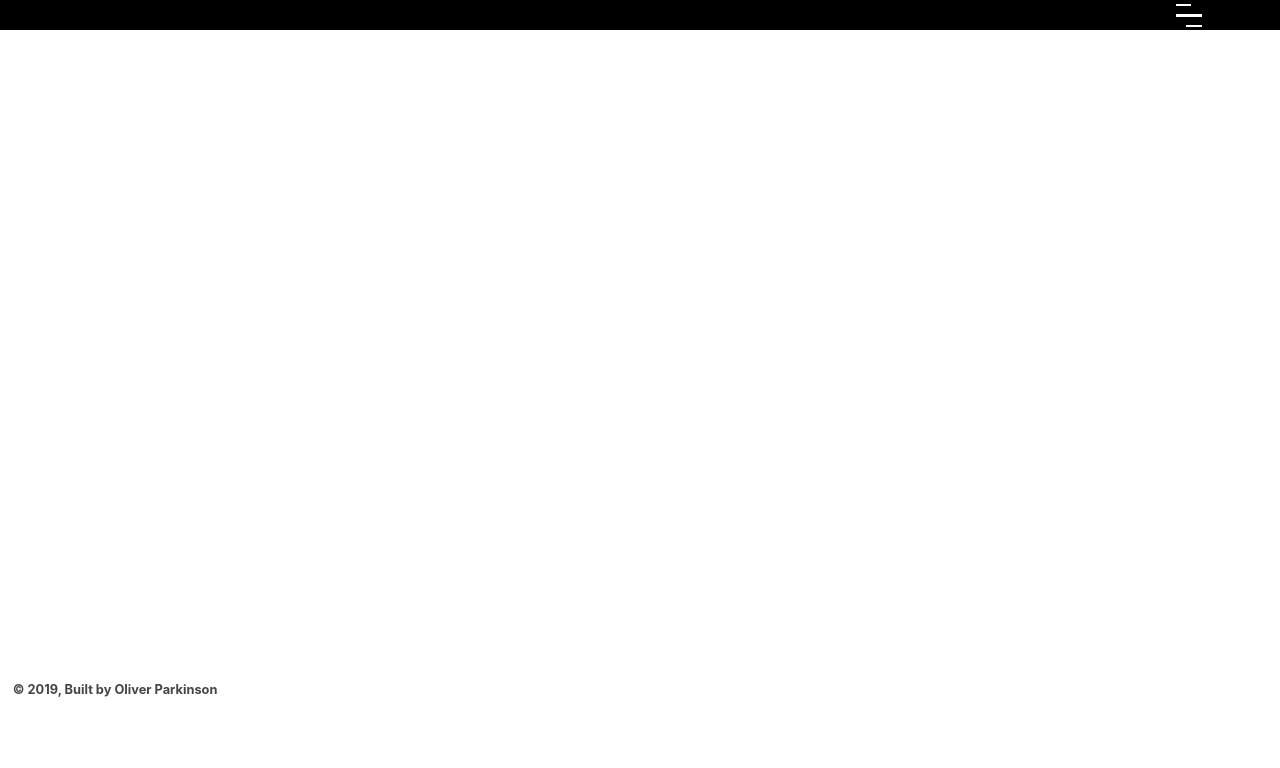
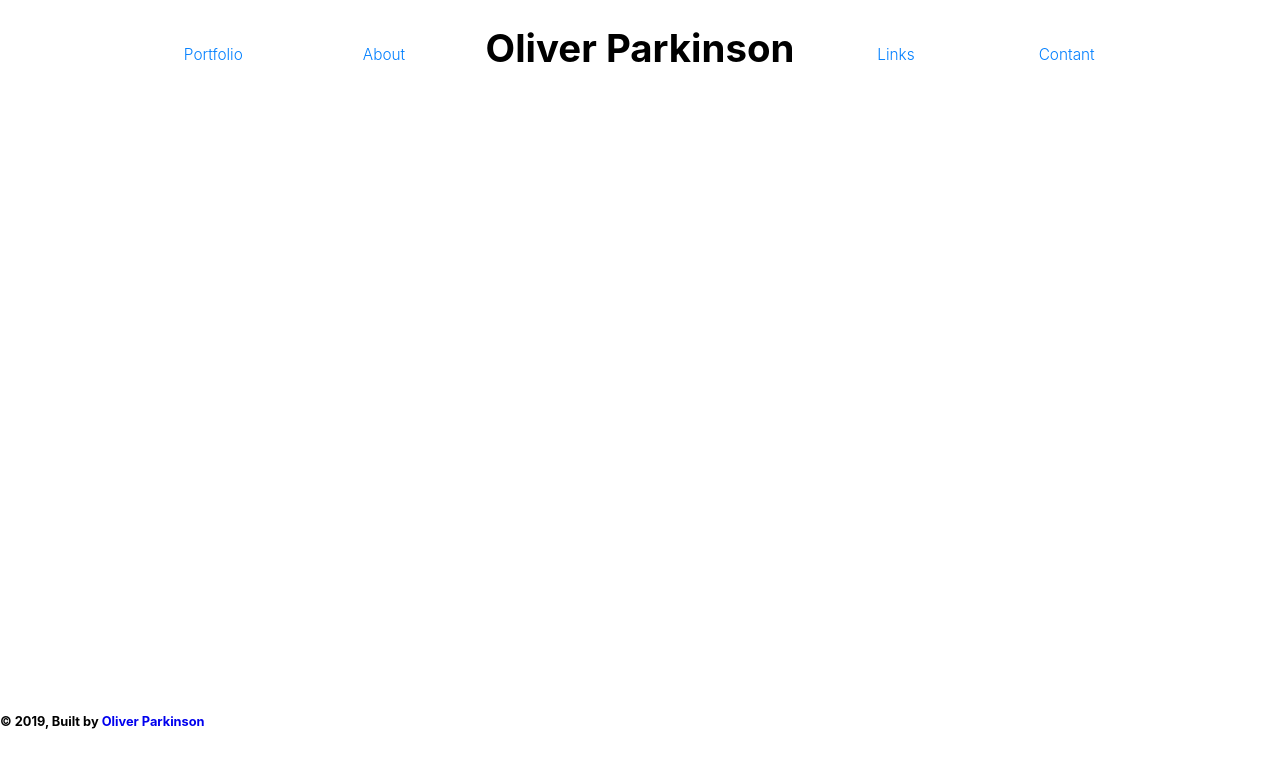
Before and after one commit to OJPARKINSON/ojparkinson2, a Gatsby site: page / in a window 1280 px wide. Built offline with nearby package versions, Linux system fonts and the light colour scheme; Gatsby itself is replaced by a stand-in of ours.

Commit message:
new design header

```diff
--- a/src/components/Header.css
+++ b/src/components/Header.css
@@ -1,62 +1,20 @@
+* {
+    font-family: -apple-system,BlinkMacSystemFont,Segoe UI,Roboto,Oxygen,Ubuntu,Cantarell,Open Sans,Helvetica Neue,sans-serif;
+}
 .Header {
-    background-color: black;
-    width: 100vw;
+    margin: 0 auto;
+    margin-top: 3vh;
+    width: 80vw;
     display: grid;
-    grid-template-columns: repeat(8,auto);
-}
-.headeTitle {
-    font-size: 3vw;
-    align-self: start;
-    color: white;
-    margin: 0 auto;
-    align-self: center;
+    grid-template-columns: 1fr 1fr 2fr 1fr 1fr;
 }
 h1 {
-    margin: 1.5vw auto;
-    font-size: 2.5vw;
-    color: white;
+    margin: 0 auto;
+    font-size: 3vw;
 }
-.menu-icon {
-    height: 3.2vh;
-    width: 2vw;
-    position: relative;
-    cursor: pointer;
-    display: block;
-    grid-column-start: 8;
-    align-self: center;
-    justify-self: center;
-    margin-top: 0.5vh;
+h2 {
+    font-size: 1.2vw;
+    margin-top: 2.6vh;
+    font-weight: 300;
+    color: #007FFF;
 }
-.menu-icon__line {
-    height: 0.3vh;
-    width: 2vw;
-    display: block;
-    background-color: #fff;
-    margin-bottom: 1vh;
-    cursor: pointer;
-    -webkit-transition: background-color .5s ease, -webkit-transform .2s ease;
-    transition: background-color .5s ease, -webkit-transform .2s ease;
-    transition: transform .2s ease, background-color .5s ease;
-    transition: transform .2s ease, background-color .5s ease, -webkit-transform .2s ease;
-}
-.menu-icon__line-left {
-    width: 1.2vw;
-    -webkit-transition: all 200ms linear;
-    transition: all 200ms linear;
-    height: 0.3vh;
-}
-.menu-icon__line-right {
-    width: 1.2vw;
-    float: right;
-    -webkit-transition: all 200ms linear;
-    -moz-transition: all 200ms linear;
-    -o-transition: all 200ms linear;
-    -ms-transition: all 200ms linear;
-    transition: all 200ms linear;
-}
-.menu-icon:hover .menu-icon__line-left, .menu-icon:hover .menu-icon__line-right {
-    width: 2vw;
-}
-.HeaderScrolled {
-
-}
--- a/src/components/header.js
+++ b/src/components/header.js
@@ -3,33 +3,14 @@ import React from 'react'
 import './Header.css'
 
 class Header extends React.Component {
-  constructor(props) {
-    super(props)
-
-    this.state = {
-      hasScrolled: false
-    }
-  }
-  componentDidMount() {
-    window.addEventListener('scroll', this.HandeleScroll)
-  }
-  HandeleScroll = (event) => {
-    const scrollTop = window.pageYOffset
-
-    if (scrollTop > 50) {
-      this.setState({hasScrolled: true})
-    } else {
-      this.setState({hasScrolled: false})
-    }
-  }
     render() {
     return (
-      <div className={this.state.hasScrolled ? 'Header HeaderScrolled' : 'Header'}>
-        <div className="menu-icon hover-target">
-          <span className="menu-icon__line menu-icon__line-left"></span>
-          <span className="menu-icon__line"></span>
-          <span className="menu-icon__line menu-icon__line-right"></span>
-        </div>
+      <div className='Header'>
+        <h2>Portfolio</h2>
+        <h2>About</h2>
+        <h1> Oliver Parkinson</h1>
+        <h2>Links</h2>
+        <h2>Contant</h2>
       </div>
     )
   }
--- a/src/components/layout.css
+++ b/src/components/layout.css
@@ -10,7 +10,6 @@ img {
   -webkit-user-drag: none;
 }
 a {
-  color: #444;
   font-weight: 700;
   text-decoration: none;
   filter: none;
@@ -18,14 +17,6 @@ a {
 .Hero {
   height: 80vh;
   margin: 0;
-  color: #444;
-  /*
-  background-size: cover;
-  background-position: center;
-  position: relative;
-  padding-top: 80vh;
-  background: url('../images/ilya-pavlov-87438-unsplash.jpg') right top / 100% no-repeat fixed;
-  transform: translateZ(-1px) translateY(-20px) ; */
 }
 h2 {
   margin: 0;
@@ -34,24 +25,8 @@ h2 {
   text-align: center;
   color: inherit;
 }
-.firstPage h1{
-  animation: HeroAnimation 3s forwards cubic-bezier(0.02, 0.8, 0.2, 1);
-  animation-delay: 0.15s;
-  opacity: 0;
-}
-.Hero p {
-  color: rgba(225,225,225, 0.8);
-  font-size: 30px;
-  line-height: 1.5;
-  animation: HeroAnimation 3s forwards cubic-bezier(0.02, 0.8, 0.2, 1);
-}
+
 @media (max-width: 640px) {
-  .HeroGroup {
-    padding: 100px 20px;
-  }
-  .Hero p {
-    font-size: 24px;
-  }
   h1 {
     font-size: 5vw !important;
   }
@@ -59,13 +34,6 @@ h2 {
     margin: 0 10px;
     font-size: 4.5vw !important;
   }
-}
-
-footer {
-
-  font-size: 2vw;
-  color: #444;
-  padding: 1vw;
 }
 h3 {
   margin: 0;
@@ -77,21 +45,3 @@ h3 {
   width: 100%;
   margin: 0 auto;
 }
-.gitBox {
-  margin: 0 auto;
-  width: 90vw;
-}
-h4 {
-  color: white;
-  text-align: center;
-  font-size: 3vw;
-  margin: 2vh 0;
-  text-decoration: underline;
-}
-h5 {
-  margin: 2vh 0;
-  color: white;
-  text-align: center;
-  font-size: 2.5vw;
-
-}
--- a/src/pages/index.js
+++ b/src/pages/index.js
@@ -1,7 +1,7 @@
 import React from "react"
 import Layout from "../components/layout"
 import SEO from "../components/seo"
-import Header from "../components/header"
+import Header from "../components/header";
 
 const IndexPage = () => (
   <Layout>
```
Also changed, not shown: 1 other file.
